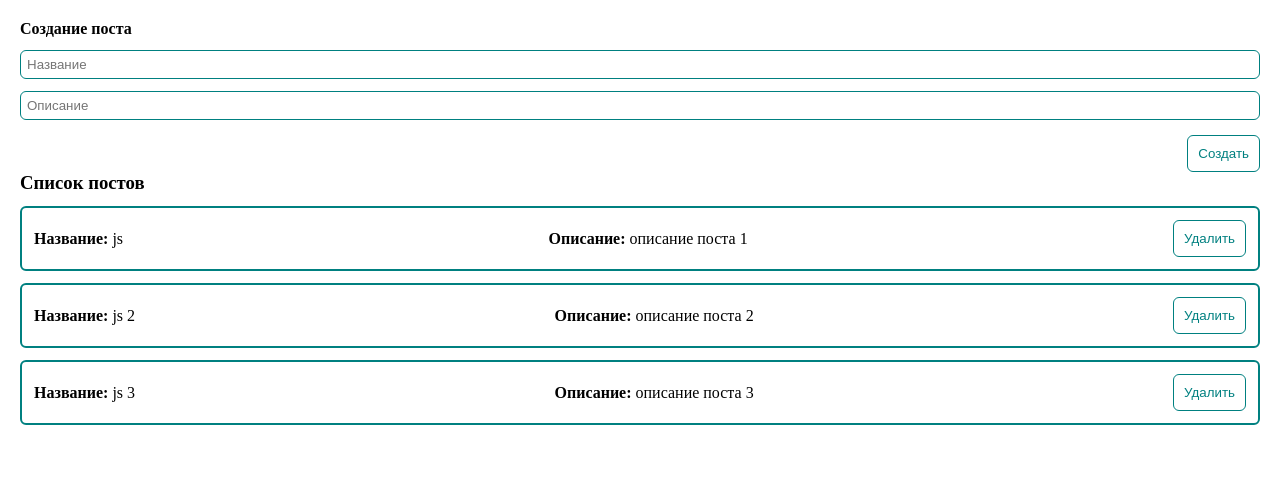
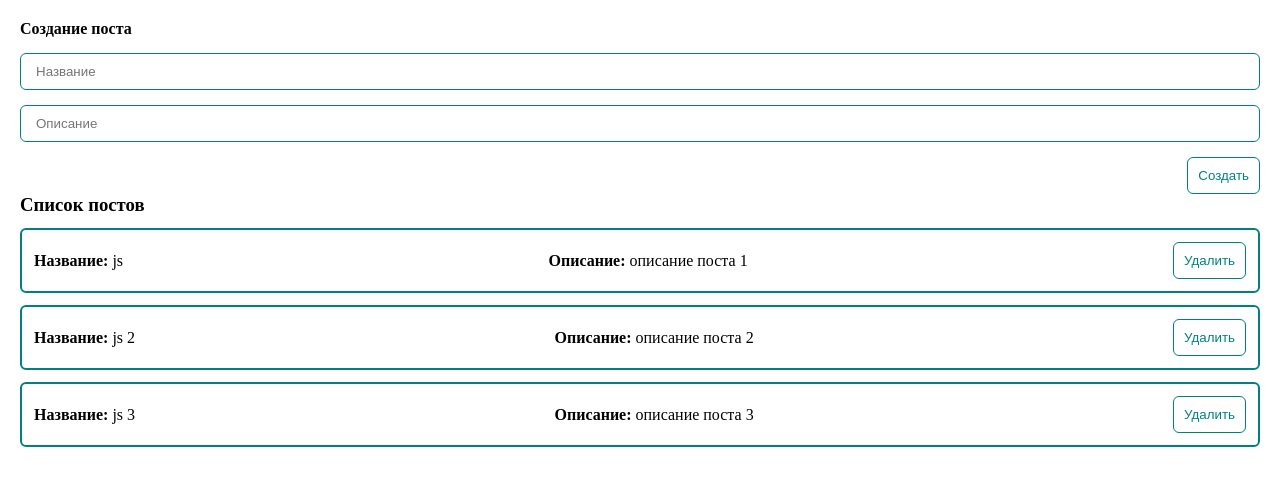
Before and after one commit to YakovlevaSS/post-web-vue, a Vue app: page / in a window 1280 px wide. Shown: the top 486 px of the page. Built offline with nearby package versions, Linux system fonts and the light colour scheme.

Commit message:
create modal input

```diff
--- a/src/components/PostForm.vue
+++ b/src/components/PostForm.vue
@@ -1,13 +1,9 @@
 <template>
   <form @submit.prevent>
     <h4>Создание поста</h4>
-        <input v-model="post.title" class="input" type="text"
-            placeholder="Название">
-        <input v-model="post.body" class="input" type="text" placeholder="Описание">
-        <my-button
-        style="align-self: flex-end; margin-top: 15px"
-        @click="createPost"
-        >
+    <my-input v-model="post.title" class="input" type="text" placeholder="Название" />
+    <my-input v-model="post.body" class="input" type="text" placeholder="Описание" />
+    <my-button style="align-self: flex-end; margin-top: 15px" @click="createPost">
       Cоздать
     </my-button>
   </form>
@@ -15,11 +11,9 @@
 
 
 <script>
-import MyButton from "@/components/UI/MyButton.vue"
+
 export default {
-  components: {
-    MyButton
-  },
+
   data() {
     return {
       post: {
@@ -57,6 +51,4 @@ form {
   padding: 6px;
   border-radius: 6px;
 }
-
-
 </style>
--- a/src/components/PostItem.vue
+++ b/src/components/PostItem.vue
@@ -11,11 +11,8 @@
 
 
 <script>
-import MyButton from "@/components/UI/MyButton.vue"
+
 export default {
-    components: {
-    MyButton
-  },
     props: {
         post: {
             type: Object,
--- /dev/null
+++ b/src/components/UI/MyInput.vue
@@ -0,0 +1,27 @@
+<template>
+    <input :value="modelValue" @input="updateInput" class="input" type="text">
+  </template>
+
+  <script>
+  export default {
+    name: 'my-input',
+    props: {
+      modelValue: [String, Number]
+    },
+    methods: {
+      updateInput(event) {
+        this.$emit('update:modelValue', event.target.value)
+      }
+    }
+  }
+  </script>
+
+  <style scoped>
+  .input {
+    width: 100%;
+    border: 1px solid teal;
+    padding: 10px 15px;
+    margin-top: 15px;
+  }
+
+  </style>
--- /dev/null
+++ b/src/components/UI/index.js
@@ -0,0 +1,7 @@
+import MyButton from "@/components/UI/MyButton";
+import MyInput from "@/components/UI/MyInput";
+
+export default [
+    MyButton,
+    MyInput
+];
--- a/src/main.js
+++ b/src/main.js
@@ -1,5 +1,12 @@
 import { createApp } from 'vue'
 import App from './App.vue'
 import store from './store'
+import components from '@/components/UI'
 
-createApp(App).use(store).mount('#app')
+const app = createApp(App)
+
+components.forEach(component => {
+    app.component(component.name, component)
+})
+
+app.mount('#app')
```
Lines whose indentation alone changed are shown as unchanged.
